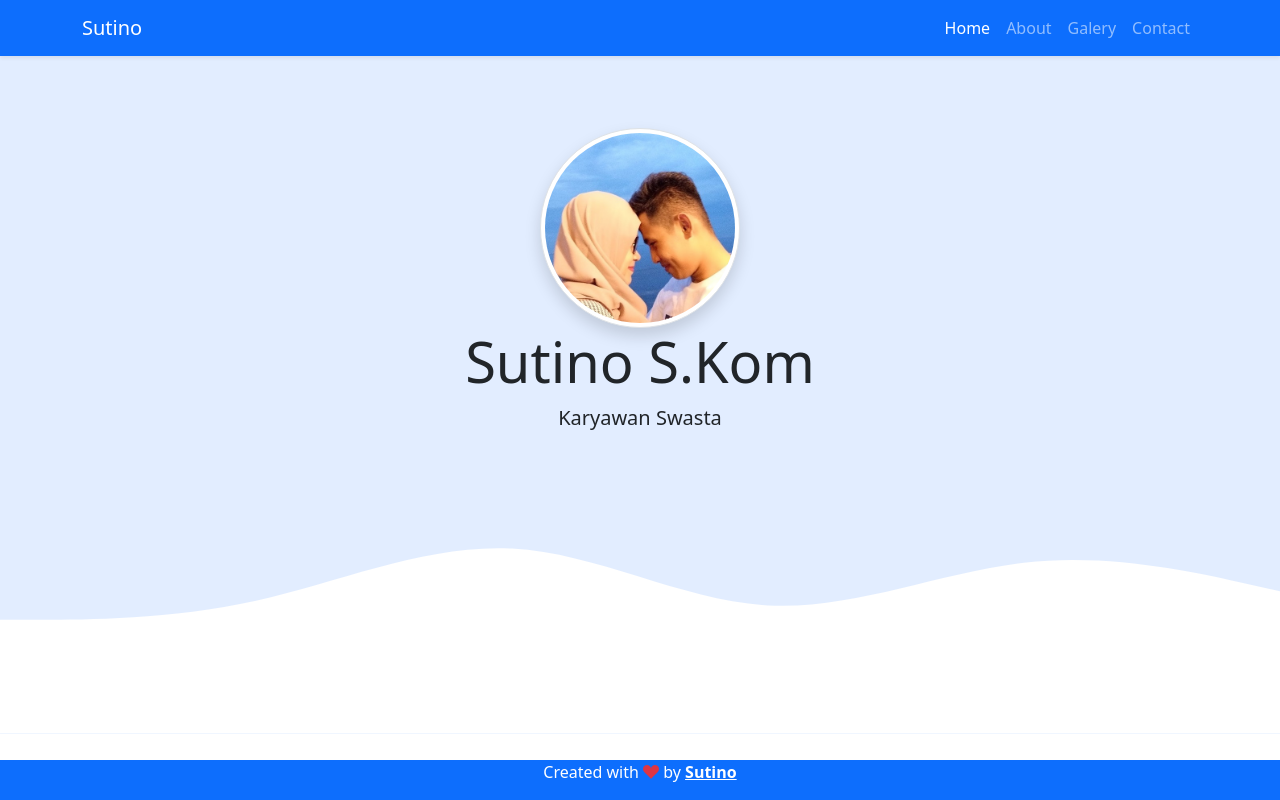
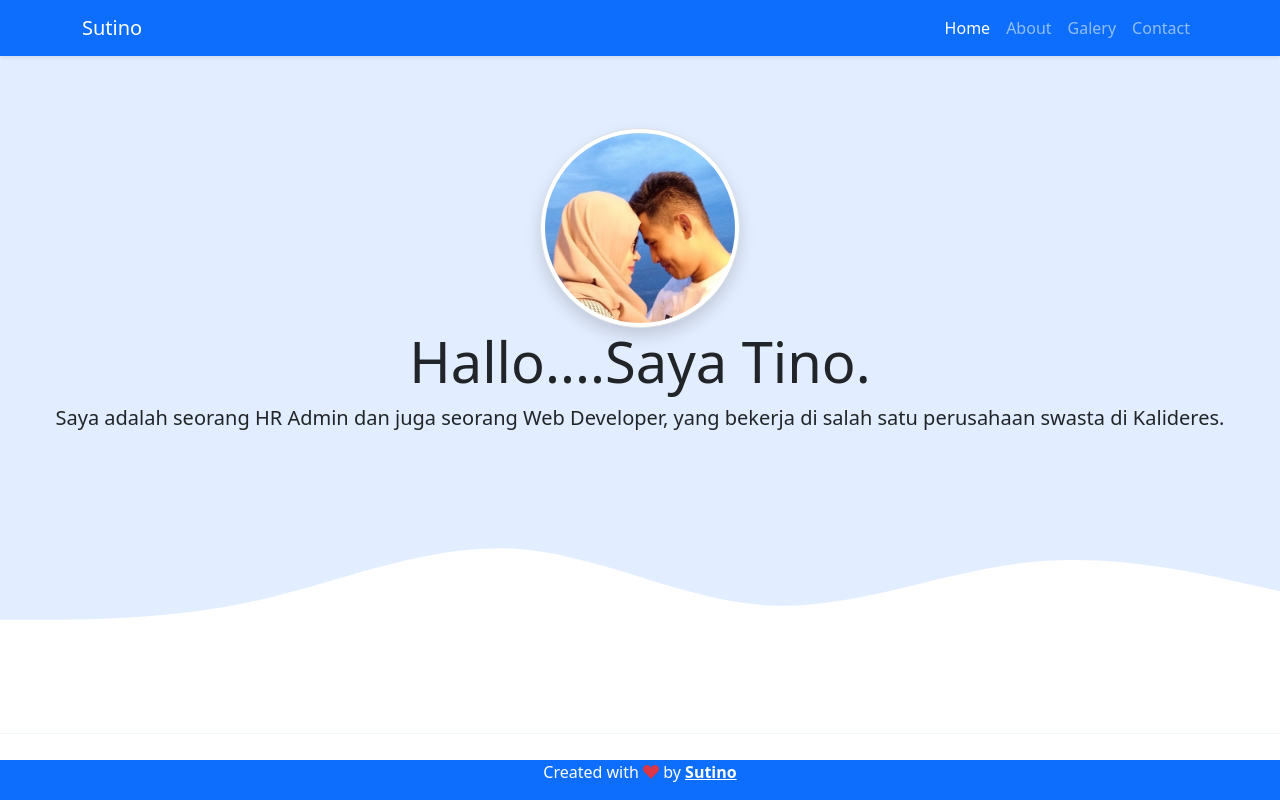
Before and after one commit to sutino-le/sutino.github.io, a plain HTML site: page index.html in a window 1280 px wide. Shown: the top 800 px of the page. Drawn offline with nearby package versions, Linux system fonts and the light colour scheme.

Commit message:
Update index.html

```diff
--- a/index.html
+++ b/index.html
@@ -47,8 +47,10 @@
     <!-- Jumbotron -->
     <section class="jumbotron text-center">
       <img src="img/foto.jpg" alt="Sutino" width="200" class="rounded-circle img-thumbnail shadow" />
-      <h1 class="display-4">Sutino S.Kom</h1>
-      <p class="lead">Karyawan Swasta</p>
+      <h1 class="display-4">Hallo....Saya Tino.</h1>
+      <p class="lead">
+       Saya adalah seorang HR Admin dan juga seorang Web Developer, yang bekerja di salah satu perusahaan swasta di Kalideres.
+      </p>
       <svg xmlns="http://www.w3.org/2000/svg" viewBox="0 0 1440 320">
         <path
           fill="#ffffff"
```
